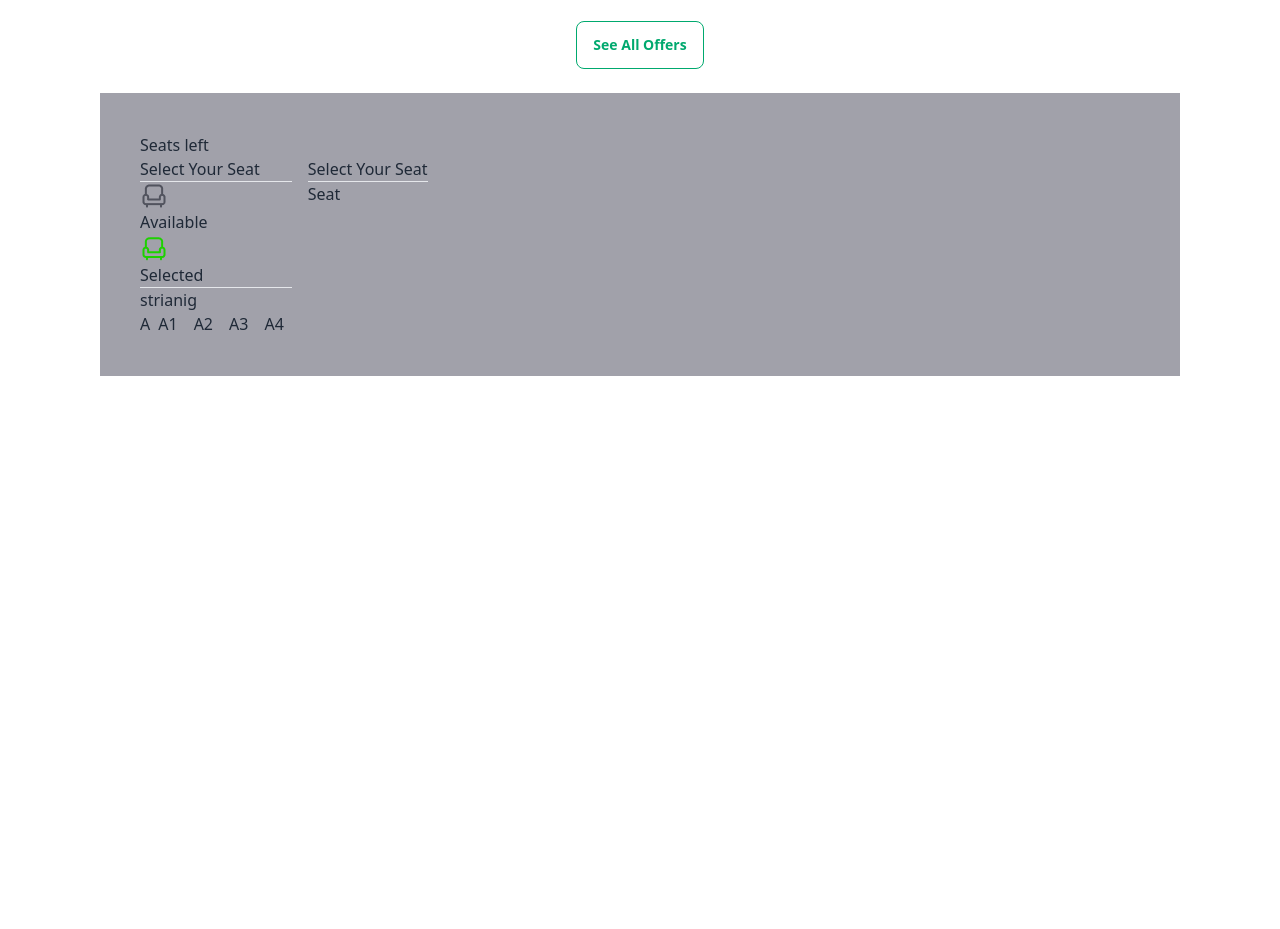
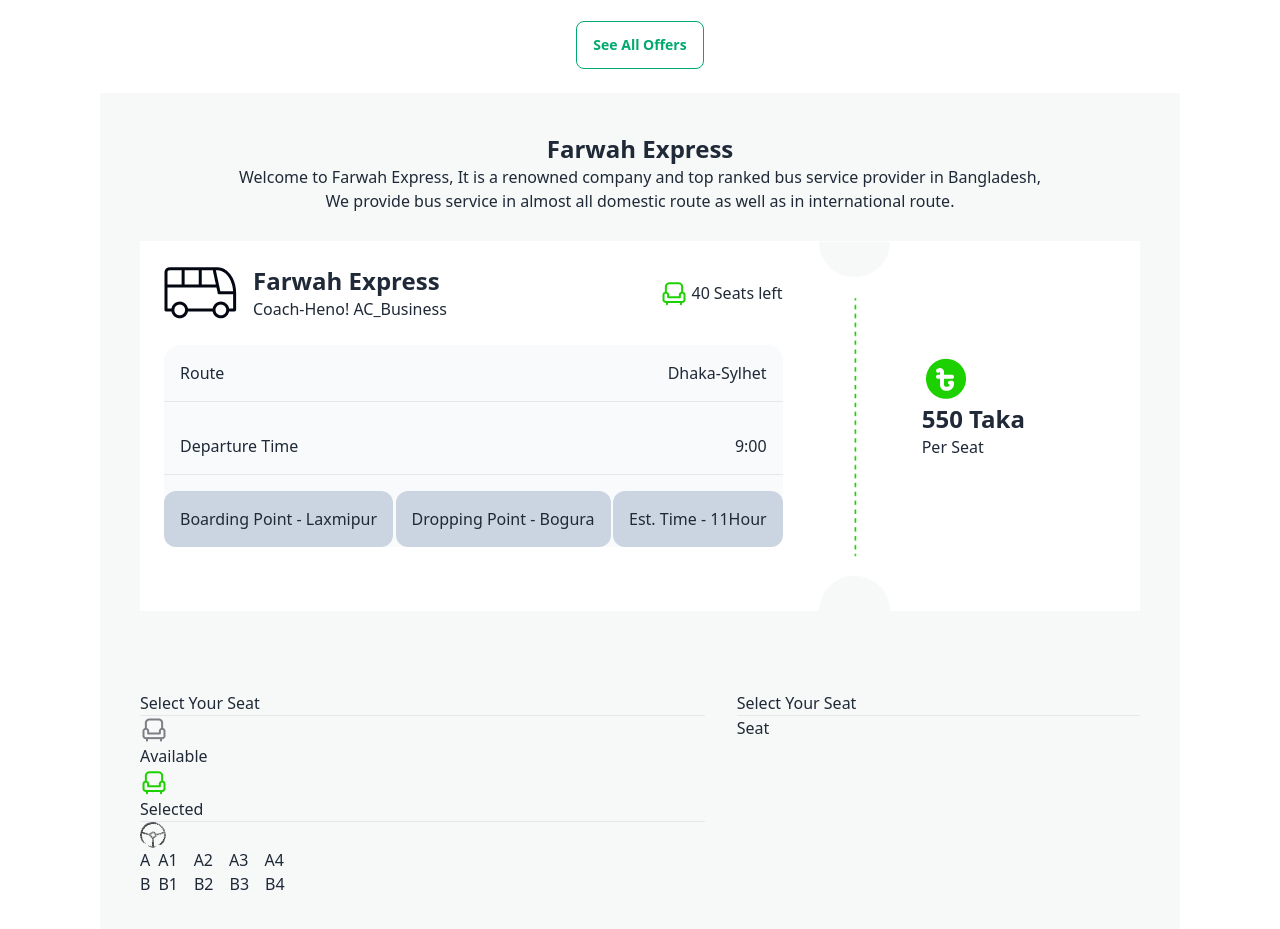
Before and after one commit to Siblur-Rahman/P-Hero-Assignment-05, a plain HTML site: page index.html in a window 1280 px wide. Shown: the part 1045-1974 px from the top of the page. Before the commit the page ends 1521 px from the top, so only its background shows below. Drawn offline with nearby package versions, Linux system fonts and the light colour scheme.

Commit message:
paribhan editing

```diff
--- a/index.html
+++ b/index.html
@@ -72,16 +72,62 @@
             </div>
         </section>
         <!-- Paribahan Section -->
-        <section class="paribahan p-10 bg-zinc-400">
+        <section class="paribahan p-10 bg-[#F7F9F8]">
             <!-- text-box -->
-            <div class=" ">
-                <div>
-                    <span id="left-seats"></span><span>Seats left</span>
+            <div class="text-center mb-7">
+                <h2 class="text-2xl font-bold">Farwah Express</h2>
+                <p>Welcome to Farwah Express, It is a renowned company and top ranked bus service provider in Bangladesh, <br> We provide bus service in almost all domestic route as well as in international route.</p>
+            </div>
+            <!-- Information Box -->
+            <div class="lg:flex relative bg-white mb-20 pb-10">
+                <!--Right Information Box -->
+                <div class="lg:w-8/12 lg:p-6 p-4">
+                    <div class="flex justify-between mb-6">
+                        <div class="flex gap-4 items-center">
+                            <div>
+                                <img src="./images/bus-logo.png" alt="">
+                            </div>
+                            <div>
+                                <h1 class="font-bold text-2xl">Farwah Express</h1>
+                                <h4>Coach-Heno! AC_Business</h4>
+                            </div>
+                        </div>
+                        <div class="flex items-center gap-1">
+                            <span><img src="./images/seat-green.png" alt=""></span><span id="left-seats">40</span><span>Seats left</span>
+                        </div>
+                    </div>
+                    <div class="bg-slate-50 rounded-2xl">
+                        <div class="flex justify-between p-4">
+                            <div>Route</div>
+                            <div>Dhaka-Sylhet</div>
+                        </div>
+                        <hr class="p-2">
+                        <div class="flex justify-between p-4">
+                            <div>Departure Time</div>
+                            <div>9:00</div>
+                        </div>
+                        <hr class="p-2">
+                        <div class="flex justify-between">
+                            <div class="p-4 rounded-xl bg-slate-300">Boarding Point - Laxmipur</div>
+                            <div class="p-4 rounded-xl bg-slate-300">Dropping Point - Bogura</div>
+                            <div class="p-4 rounded-xl bg-slate-300">Est. Time - 11Hour</div>
+                        </div>
+                    </div>
+                </div>
+                <!-- Divider -->
+                <img src="./images/info-devider.png" alt="" class="absolute right-[25%] h-full hidden lg:block">
+                <!--Left Information Box -->
+                <div class="w-4/12 flex items-center justify-center">
+                    <div>
+                        <img src="./images/fare.png" alt="">
+                        <h2 class="font-bold text-2xl">550 Taka</h2>
+                        <p>Per Seat</p>
+                    </div>
                 </div>
             </div>
             <!--ticket  -->
-            <div class="flex gap-4">
-                <div>
+            <div class="lg:flex gap-4">
+                <div class="lg:w-7/12">
                     <h2 >Select Your Seat</h2>
                     <hr>
                     <div>
@@ -97,7 +143,7 @@
                     </div>
                     <hr>
                     <!-- strianig icon -->
-                    <p><img src="./images/" alt="">strianig </p>
+                    <p><img src="./images/steering-wheel-removebg-preview.png" alt="" class="text-black"></p>
                     <div class="flex gap-2">
                         <div>
                             A
@@ -110,9 +156,22 @@
                         </div>
                         <div id="total"></div>
                     </div>
+                    <div class="flex gap-2">
+                        <div>
+                            B
+                        </div>
+                        <div class="flex gap-4">
+                            <button class="seat">B1</button>
+                            <button class="seat">B2</button>
+                            <button class="seat">B3</button>
+                            <button class="seat">B4</button>
+                        </div>
+                        <div id="total"></div>
+                    </div>
                 </div>
+                <hr class="">
                 <!-- Purchase History -->
-                <div class="">
+                <div class="lg:w-5/12">
                     <h2 >Select Your Seat</h2>
                     <hr>
                     <!--Display purchase History  -->
@@ -129,10 +188,11 @@
             let bookTicketNumber =0;
             let seatCollection =[];
             for(let i = 0; i < seats.length; i++){
-                seats[i].addEventListener('click', function(e){
+                seats[i].addEventListener('click', function(){
                     const seatNumber = seats[i].innerText;
                     if(seatCollection.includes(seatNumber)=== false){
                         seatCollection.push(seatNumber)
+                       if(seatCollection.length<=4){
                         bookTicketNumber++
                         LeftSeats--
                         price+=550;
@@ -141,15 +201,7 @@
                         seats[i].style='color:red; background:blue';
                         document.getElementById('total').innerText = price;
                     }
-                    // else{
-                    //     seatCollection.pop(seatNumber)
-                    //     bookTicketNumber--;
-                    //     LeftSeats++;
-                    //     price-=550;
-                    //     console.log(LeftSeats);
-                    //     seats[i].style='color:;';
-                    // }
-                    // document.getElementById('total').innerText = price;
+                }
                 })
             }
         </script>
```
Also changed, not shown: images/steering-wheel-removebg-preview.png (added), images/steering-wheel.jpg (added).
